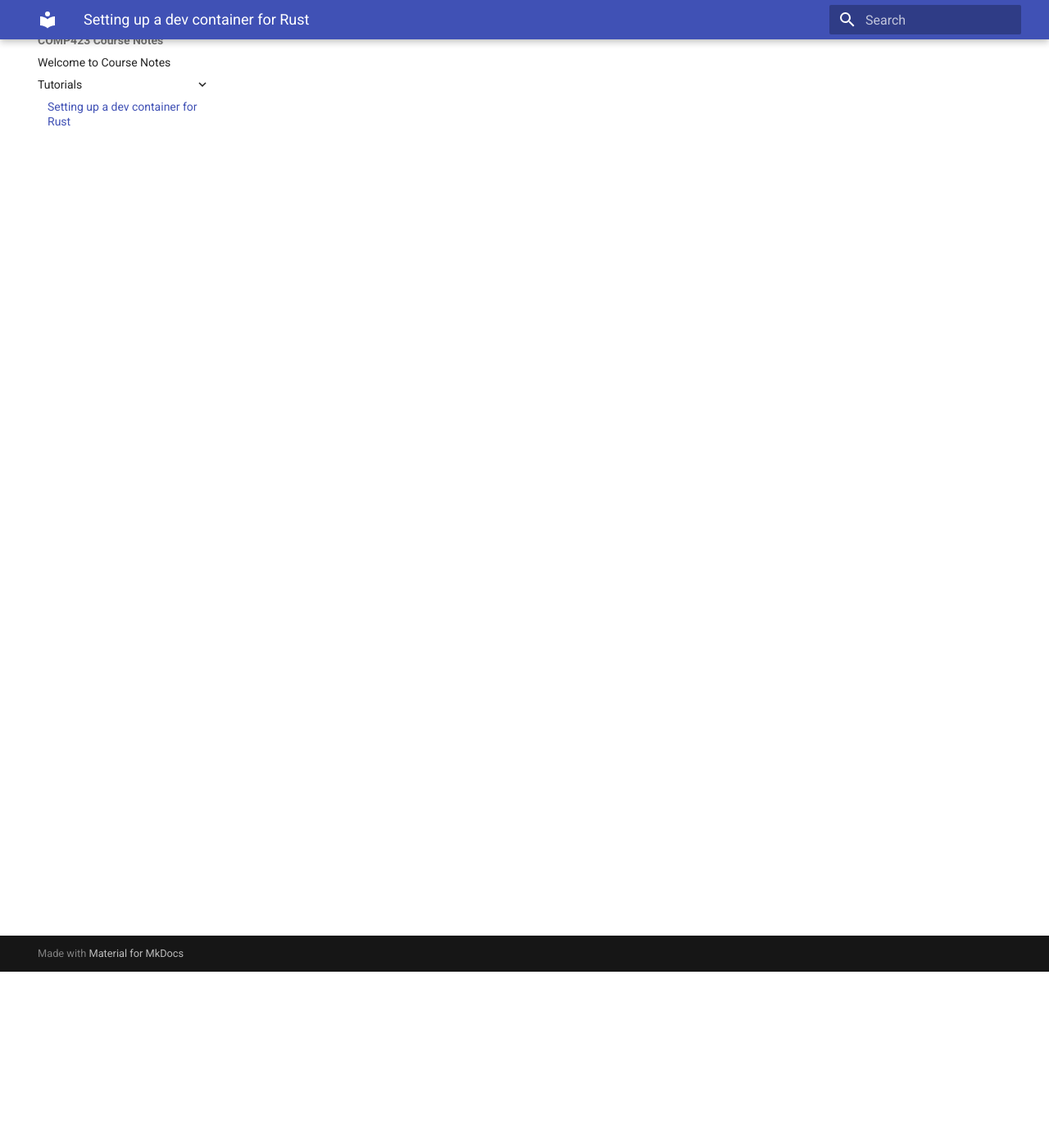
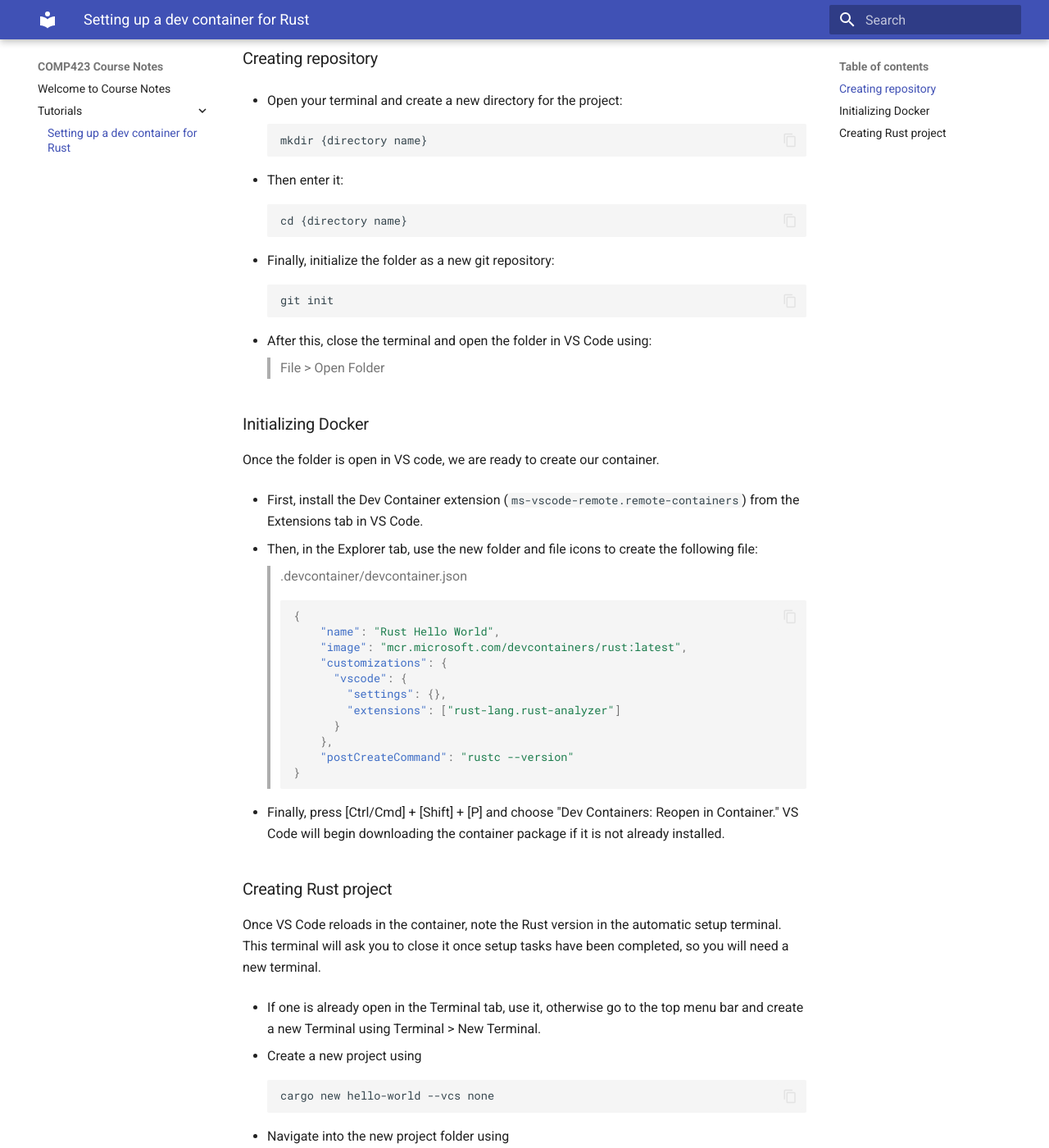
Before and after one commit to josephclampett-education/comp423-course-notes, an MkDocs documentation site: the page built from docs/tutorials/rust-setup.md, in a window 1280 px wide and 1400 px high, scrolled down 215 px. Shown: the whole window at 82% size. Built offline with MkDocs 1.6.1 and Material for MkDocs 9.7.7, drawn with Linux system fonts in a browser that asks for light colours; some of the changed text lies outside the part shown.

Commit message:
Made tutorial

````diff
--- a/docs/tutorials/rust-setup.md
+++ b/docs/tutorials/rust-setup.md
@@ -1,5 +1,89 @@
 # Setting up a dev container for Rust
+* Primary author: [Joseph Clampett](https://github.com/josephclampett-education)
+* Reviewer: [Simon Felt](https://github.com/simofel)
 
-* Primary author: [Joseph Clampett](https://github.com/josephclampett-education)
+### Creating repository
+- Open your terminal and create a new directory for the project:
+```
+mkdir {directory name}
+```
 
-* Reviewer: [Simon Felt](https://github.com/simofel)
+- Then enter it:
+```
+cd {directory name}
+```
+
+- Finally, initialize the folder as a new git repository:
+```
+git init
+```
+
+- After this, close the terminal and open the folder in VS Code using:
+> File > Open Folder
+
+### Initializing Docker
+
+Once the folder is open in VS code, we are ready to create our container.
+
+- First, install the Dev Container extension (`ms-vscode-remote.remote-containers`) from the Extensions tab in VS Code.
+
+- Then, in the Explorer tab, use the new folder and file icons to create the following file:
+> .devcontainer/devcontainer.json
+```json
+{
+	"name": "Rust Hello World",
+	"image": "mcr.microsoft.com/devcontainers/rust:latest",
+	"customizations": {
+	  "vscode": {
+		"settings": {},
+		"extensions": ["rust-lang.rust-analyzer"]
+	  }
+	},
+	"postCreateCommand": "rustc --version"
+}
+```
+
+- Finally, press [Ctrl/Cmd] + [Shift] + [P] and choose "Dev Containers: Reopen in Container." VS Code will begin downloading the container package if it is not already installed.
+
+### Creating Rust project
+
+Once VS Code reloads in the container, note the Rust version in the automatic setup terminal. This terminal will ask you to close it once setup tasks have been completed, so you will need a new terminal.
+
+- If one is already open in the Terminal tab, use it, otherwise go to the top menu bar and create a new Terminal using Terminal > New Terminal.
+
+- Create a new project using
+```
+cargo new hello-world --vcs none
+```
+
+- Navigate into the new project folder using
+```
+cd hello-world
+```
+
+- Then run the project using
+```
+cargo run
+```
+
+- Confirm the output is
+> Hello, world!
+
+- Finally, make a change by opening the `hello-world/src/main.rs` file and changing the code to
+```rust
+fn main() {
+    println!("Hello, world (new)!");
+}
+```
+
+- If you would like to rebuild without automatically running the compiled executable, you can use
+```
+cargo build
+```
+Cargo build is conceptually similar to using gcc to compile C and C++, in this case it takes .rs files and compiles + links them into the same type of executable as gcc and its linker create.
+
+You can re-run the program using
+```
+cargo run
+```
+Note that no compilation was performed because the `build` command already compiled the latest changes.
--- a/mkdocs.yml
+++ b/mkdocs.yml
@@ -1,3 +1,16 @@
 site_name: COMP423 Course Notes
 theme:
   name: material
+  features:
+    - content.code.copy
+
+markdown_extensions:
+  - admonition
+  - pymdownx.details
+  - pymdownx.superfences
+  - pymdownx.inlinehilite
+  - pymdownx.snippets
+  - pymdownx.highlight:
+      anchor_linenums: true
+      line_spans: __span
+      pygments_lang_class: true
````
